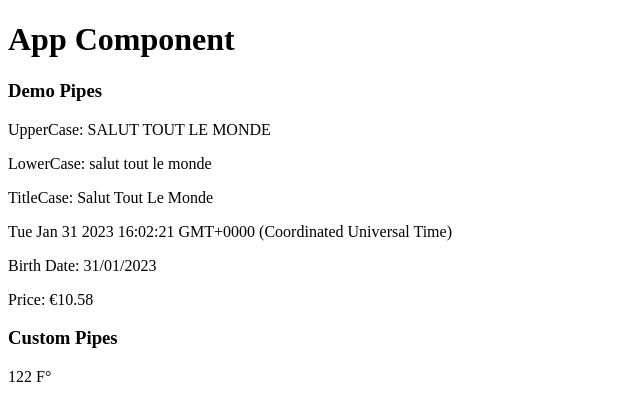
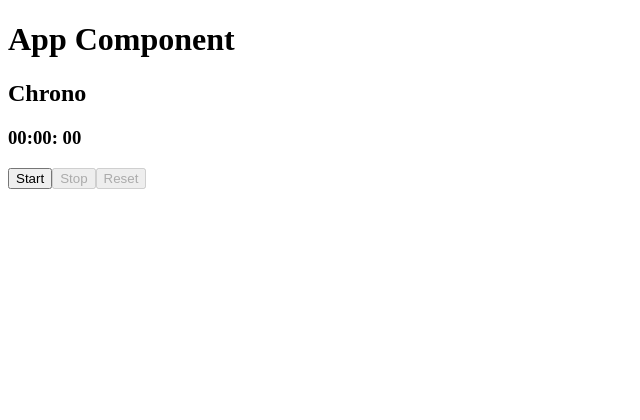
Before and after one commit to BS-SantosPierre/TF-FSW2-Angular_Demo, an Angular app: page / in a window 1280 px wide. Shown: the top 420 px of the page, without its empty margins (0-640 px from the left). Built offline with nearby package versions, Linux system fonts and the light colour scheme.

Commit message:
Correction Exo 2

```diff
--- a/src/app/app.component.html
+++ b/src/app/app.component.html
@@ -5,4 +5,4 @@
 
 <!-- <app-demo2 /> -->
 
-<app-demo3 />
+<app-chrono/>
--- a/src/app/app.module.ts
+++ b/src/app/app.module.ts
@@ -10,6 +10,8 @@ import { Exo1Component } from './exos/exo1/exo1.component';
 import { Demo2Component } from './demos/demo2/demo2.component';
 import { Demo3Component } from './demos/demo3/demo3.component';
 import { ToTemperaturePipe } from './demos/pipes/to-temperature.pipe';
+import { ChronoComponent } from './exos/exo2/chrono/chrono.component';
+import { TimePipe } from './exos/pipes/time.pipe';
 
 @NgModule({
   declarations: [
@@ -21,6 +23,8 @@ import { ToTemperaturePipe } from './demos/pipes/to-temperature.pipe';
     Demo2Component,
     Demo3Component,
     ToTemperaturePipe,
+    ChronoComponent,
+    TimePipe,
   ],
   imports: [
     BrowserModule,
--- /dev/null
+++ b/src/app/exos/exo2/chrono/chrono.component.html
@@ -0,0 +1,9 @@
+<h2>Chrono</h2>
+
+<h3>{{ seconds | time }}</h3>
+
+<div>
+    <button (click)="start()" [disabled]="timer">Start</button>
+    <button (click)="stop()" [disabled]="!timer">Stop</button>
+    <button (click)="reset()" [disabled]="seconds === 0">Reset</button>
+</div>
--- /dev/null
+++ b/src/app/exos/exo2/chrono/chrono.component.ts
@@ -0,0 +1,31 @@
+import { Component } from '@angular/core';
+
+@Component({
+  selector: 'app-chrono',
+  templateUrl: './chrono.component.html',
+  styleUrls: ['./chrono.component.scss']
+})
+export class ChronoComponent {
+  // timer?: ReturnType<typeof setInterval>;
+  timer: any;
+  seconds: number = 0;
+
+  start() {
+    this.timer = setInterval(() => {
+      this.seconds += 1;
+    }, 1000);
+  }
+
+  stop() {
+    clearInterval(this.timer);
+    this.timer = undefined;
+  }
+
+  reset() {
+    // clearImmediate(this.timer);
+    // this.timer = undefined;
+    this.stop();
+    this.seconds = 0;
+  }
+
+}
--- /dev/null
+++ b/src/app/exos/pipes/time.pipe.ts
@@ -0,0 +1,17 @@
+import { Pipe, PipeTransform } from '@angular/core';
+
+@Pipe({
+  name: 'time'
+})
+export class TimePipe implements PipeTransform {
+
+  transform(value: number): string {
+    const hours = Math.floor(value / 3600);
+    const minutes = Math.floor(value % 3600 / 60);
+    const secondes =Math.floor(value % 3600 % 60);
+
+    return `${hours <= 9 ? `0${hours}`: hours}:${minutes<=9 ? `0${minutes}` : minutes}: ${secondes<=9 ? `0${secondes}`: secondes}`;
+
+  }
+
+}
--- a/tsconfig.json
+++ b/tsconfig.json
@@ -18,6 +18,7 @@
     "importHelpers": true,
     "target": "ES2022",
     "module": "ES2022",
+    // "noUnusedParameters": true,
     "useDefineForClassFields": false,
     "lib": [
       "ES2022",
```
Also changed, not shown: src/app/exos/exo2/chrono/chrono.component.scss (added), 2 other files (tests, documents, lock files or other folders).
